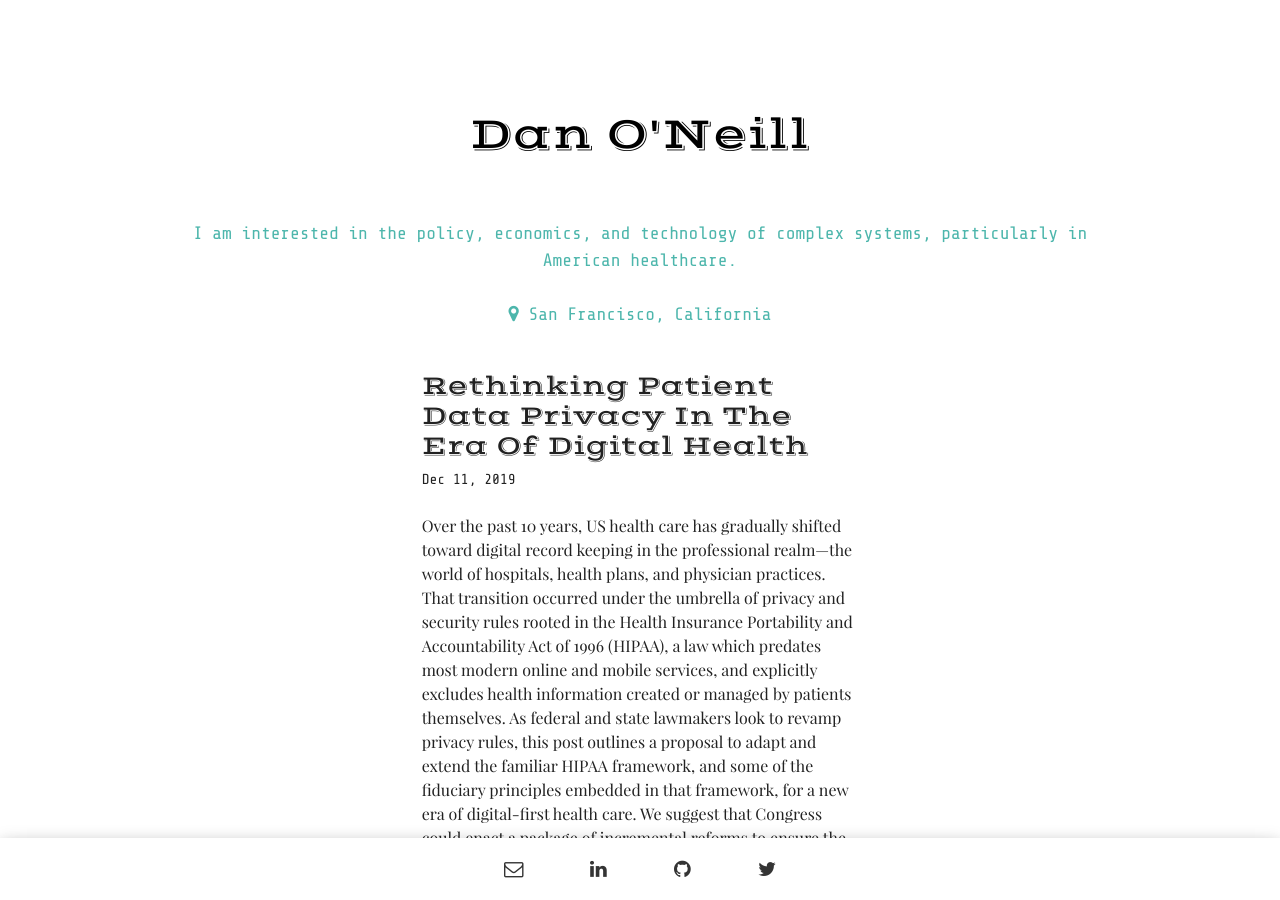
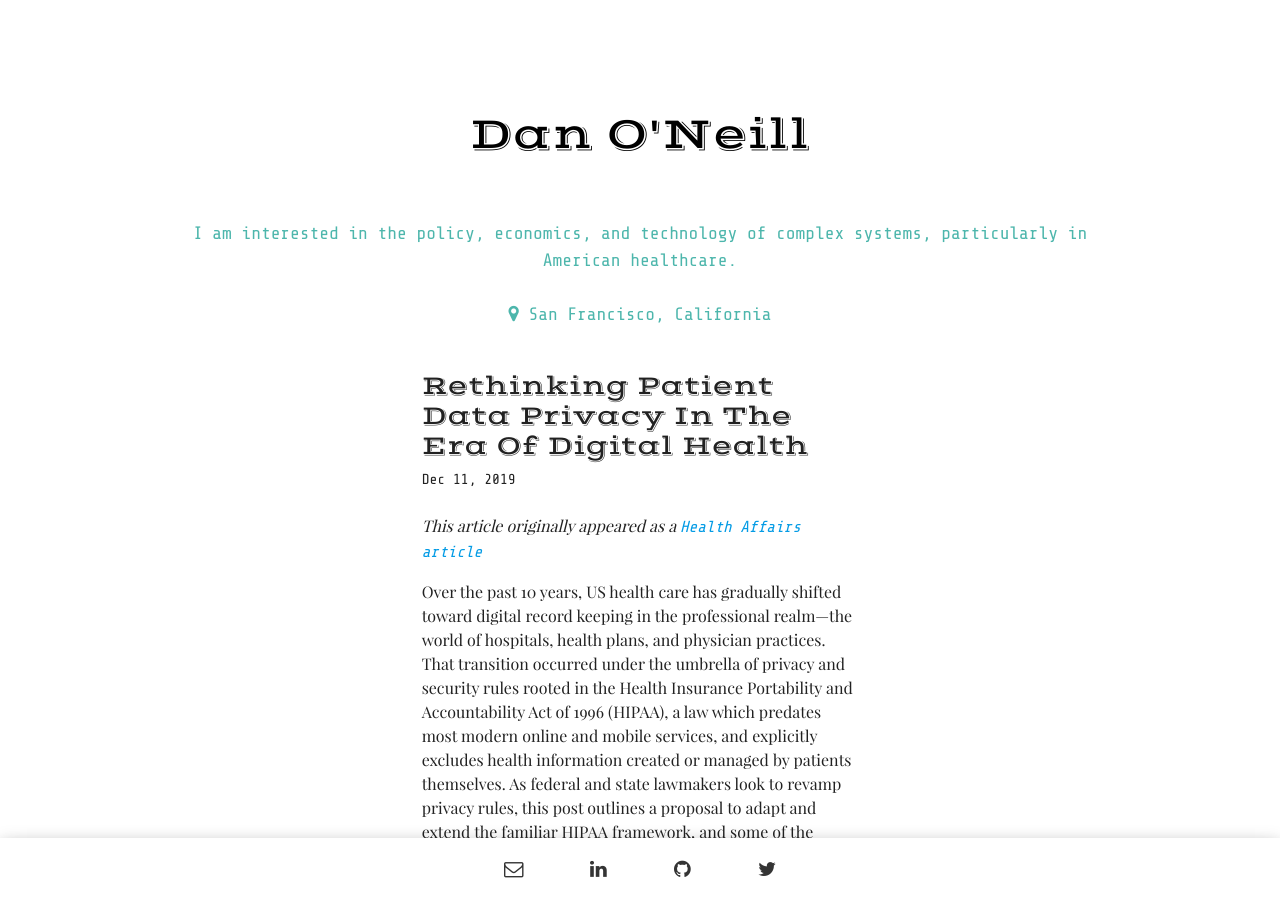
Before and after one commit to danielponeill/danielponeill.github.io, a Jekyll site: the page built from _posts/2019-12-10-Health data privacy and digital health.md, in a window 1280 px wide and 900 px high. Built offline with Jekyll 4.4.1, drawn with Linux system fonts in a browser that asks for light colours; some web fonts are replaced.

Commit message:
Update 2019-12-10-Health data privacy and digital health.md

```diff
--- a/_posts/2019-12-10-Health data privacy and digital health.md
+++ b/_posts/2019-12-10-Health data privacy and digital health.md
@@ -5,6 +5,8 @@ date:   2019-12-12 00:00:00 +0200
 tags: ['HIPAA', 'privacy', 'data', 'healthcare', 'health care']
 author: "Lisa Bari and Dan ONeill"
 ---
+
+_This article originally appeared as a [Health Affairs article](https://www.healthaffairs.org/do/10.1377/hblog20191210.216658/full/)_
 
 Over the past 10 years, US health care has gradually shifted toward digital record keeping in the professional realm—the world of hospitals, health plans, and physician practices. That transition occurred under the umbrella of privacy and security rules rooted in the Health Insurance Portability and Accountability Act of 1996 (HIPAA), a law which predates most modern online and mobile services, and explicitly excludes health information created or managed by patients themselves. As federal and state lawmakers look to revamp privacy rules, this post outlines a proposal to adapt and extend the familiar HIPAA framework, and some of the fiduciary principles embedded in that framework, for a new era of digital-first health care. We suggest that Congress could enact a package of incremental reforms to ensure the privacy of health data, while broader debates about online consumer data protection continue.
 
```
